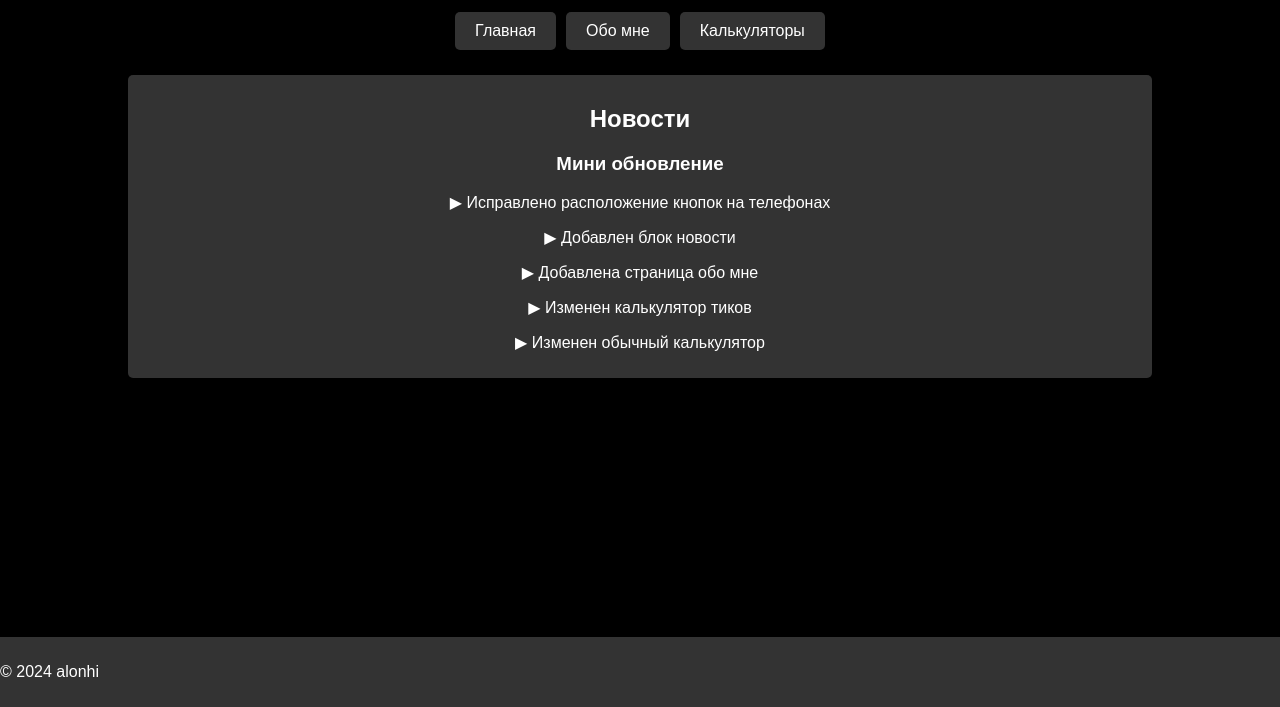
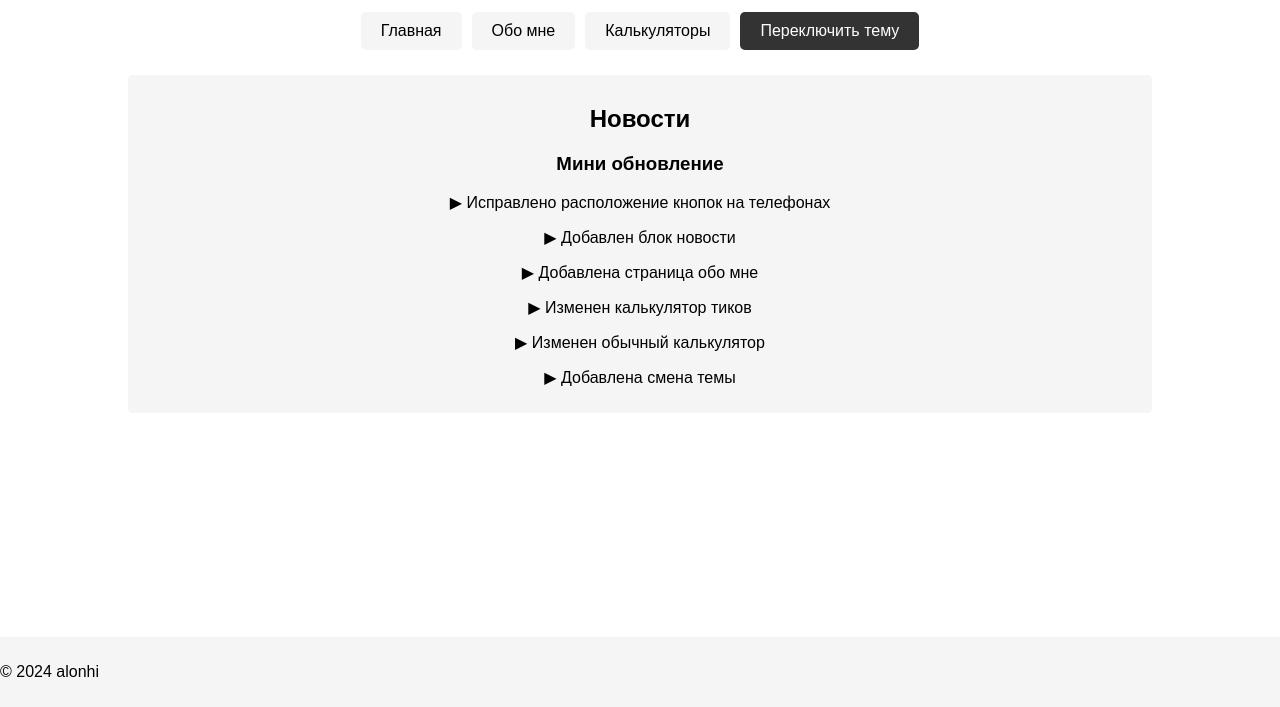
Before and after one commit to alonhi123/alonhi123.github.io, a plain HTML site: page index.html in a window 1280 px wide. Shown: the part 93-800 px from the top of the page. Drawn offline with Linux system fonts and the light colour scheme.

Commit message:
Update index.html

```diff
--- a/index.html
+++ b/index.html
@@ -6,50 +6,91 @@
     <title>alonhi</title>
     <style>
         body {
-            background-color: black;
-            color: white;
             font-family: Arial, sans-serif;
             margin: 0;
             padding: 0;
         }
+
         .container {
             width: 80%;
             margin: 0 auto;
             padding: 20px;
             text-align: center;
         }
+
         .top-buttons {
             margin-bottom: 20px;
             display: flex;
             flex-wrap: wrap;
             justify-content: center;
         }
+
         .button {
-            background-color: #333;
-            color: white;
             padding: 10px 20px;
             border: none;
             border-radius: 5px;
             text-decoration: none;
             margin: 5px;
-            font-size: 16px; /* Уменьшили размер шрифта для небольших экранов */
+            font-size: 16px;
         }
+
         .news-section {
             margin-top: 20px;
             padding: 10px;
-            background-color: #333;
             border-radius: 5px;
         }
+
         .news-item {
             margin-bottom: 10px;
         }
+
         .footer {
             position: fixed;
             bottom: 0;
             width: 100%;
+            padding: 10px 0;
+        }
+
+        .theme-toggle-button {
+            padding: 10px 20px;
+            border: none;
+            border-radius: 5px;
+            text-decoration: none;
+            margin: 5px;
+            font-size: 16px;
             background-color: #333;
             color: white;
-            padding: 10px 0;
+            cursor: pointer;
+        }
+
+        .theme-toggle-button:hover {
+            background-color: #333;
+        }
+
+        /* Стили для темной темы */
+        .dark-theme {
+            background-color: black;
+            color: white;
+        }
+
+        .dark-theme .button,
+        .dark-theme .news-section,
+        .dark-theme .footer {
+            background-color: #333;
+            color: white;
+        }
+
+        /* Стили для светлой темы */
+        .light-theme {
+            background-color: white;
+            color: black;
+        }
+
+        .light-theme .button,
+        .light-theme .news-section,
+        .light-theme .footer {
+            background-color: #f5f5f5;
+            color: black;
         }
     </style>
 </head>
@@ -60,6 +101,7 @@
             <a href="index.html" class="button">Главная</a>
             <a href="../about/index.html" class="button">Обо мне</a>
             <a href="../calcategory/index.html" class="button">Калькуляторы</a>
+            <button id="themeToggle" class="theme-toggle-button">Переключить тему</button>
         </div>
         <div class="news-section">
             <h2>Новости</h2>
@@ -70,11 +112,33 @@
                 <p>▶ Добавлена страница обо мне</p>
                 <p>▶ Изменен калькулятор тиков</p>
                 <p>▶ Изменен обычный калькулятор</p>
+                <p>▶ Добавлена смена темы</p>
             </div>
         </div>
     </div>
     <div class="footer">
         <p class="copyright">© 2024 alonhi</p>
     </div>
+
+    <script>
+        const body = document.querySelector('body');
+        const themeToggle = document.getElementById('themeToggle');
+        let isDarkTheme = localStorage.getItem('isDarkTheme') === 'true';
+
+        function toggleTheme() {
+            isDarkTheme = !isDarkTheme;
+            localStorage.setItem('isDarkTheme', isDarkTheme);
+            body.classList.toggle('dark-theme');
+            body.classList.toggle('light-theme');
+        }
+
+        themeToggle.addEventListener('click', toggleTheme);
+
+        if (isDarkTheme) {
+            body.classList.add('dark-theme');
+        } else {
+            body.classList.add('light-theme');
+        }
+    </script>
 </body>
 </html>
```
